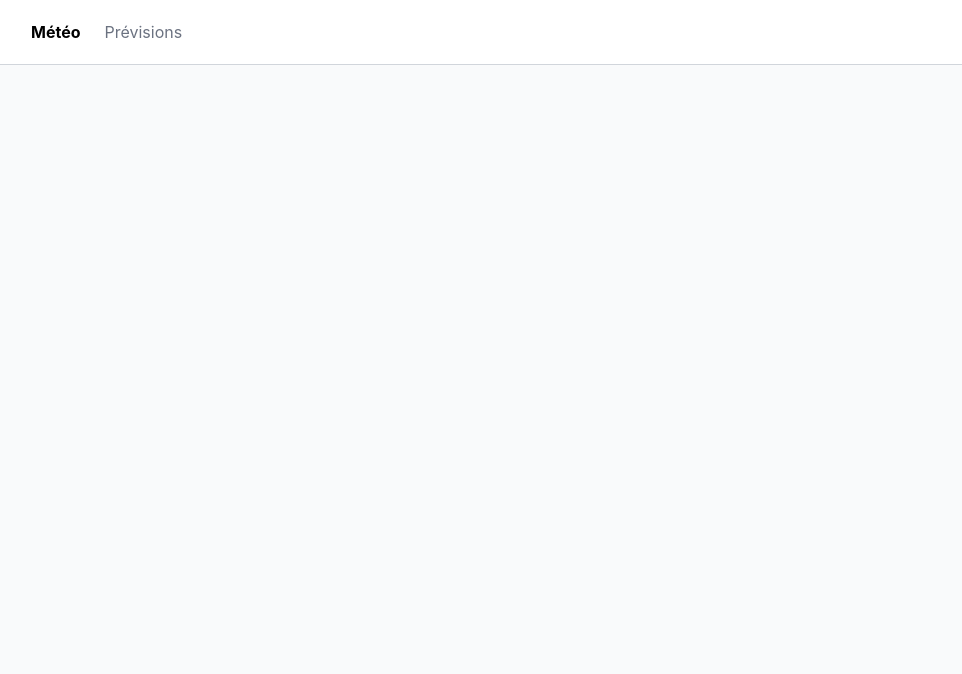
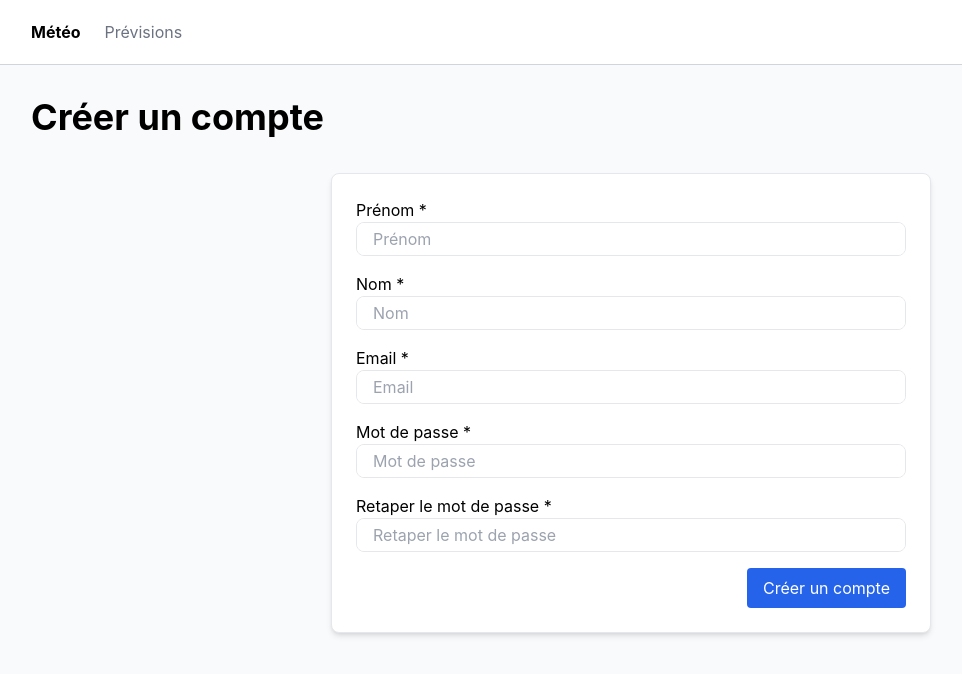
Before and after one commit to LarekMehdi/fo-meteo, a Vue app: page /signup in a window 1280 px wide. Before the commit this address had no page. Shown: the top 674 px of the page, without its empty margins (9-971 px from the left). Built offline with nearby package versions, Linux system fonts and the light colour scheme; the HTML template or start-up script is replaced by a standard one.

Commit message:
feat: page de signup

```diff
--- a/src/router/index.ts
+++ b/src/router/index.ts
@@ -1,6 +1,7 @@
 import { createRouter, createWebHistory } from 'vue-router';
 import HomeView from '../views/HomeView.vue';
 import SigninView from '@/views/auth/SigninView.vue';
+import SignupView from '@/views/auth/SignupView.vue';
 
 const router = createRouter({
   history: createWebHistory(import.meta.env.BASE_URL),
@@ -10,10 +11,16 @@ const router = createRouter({
       name: 'home',
       component: HomeView,
     },
+    // AUTH
     {
       path: '/signin',
       name: 'signin',
       component: SigninView,
+    },
+    {
+      path: '/signup',
+      name: 'signup',
+      component: SignupView,
     },
     {
       path: '/about',
--- a/src/views/auth/SigninView.vue
+++ b/src/views/auth/SigninView.vue
@@ -7,7 +7,7 @@ import InputText from '../../components/inputs/InputText.vue';
 import { reactive } from 'vue';
 import type { SigninInterface } from '../../interfaces/user.interface';
 import { withMessage } from '../../utils/helpers/withMessage';
-import { minLength, required } from '@vuelidate/validators';
+import { email, minLength, required } from '@vuelidate/validators';
 import useVuelidate from '@vuelidate/core';
 import { AxiosError } from 'axios';
 import ButtonSubmit from '../../components/inputs/ButtonSubmit.vue';
@@ -24,7 +24,10 @@ export default {
       password: null,
     });
     const rules = {
-      email: { required: withMessage("L'email est requis", required) },
+      email: {
+        required: withMessage("L'email est requis", required),
+        email: withMessage("L'email n'est pas au bon format", email),
+      },
       password: {
         required: withMessage('Le mot de passe est requis', required),
         minLength: withMessage('Le mot de passe doit faire au moins 6 caractères', minLength(6)),
@@ -121,5 +124,3 @@ export default {
     </section>
   </article>
 </template>
-
-<style scoped></style>
--- /dev/null
+++ b/src/views/auth/SignupView.vue
@@ -0,0 +1,167 @@
+<script lang="ts">
+import useVuelidate from '@vuelidate/core';
+import InputText from '../../components/inputs/InputText.vue';
+import Title from '../../components/shared/Title.vue';
+import type { SignupInterface } from '../../interfaces/user.interface';
+import { computed, reactive } from 'vue';
+import { email, maxLength, minLength, required, sameAs } from '@vuelidate/validators';
+import Row from '../../components/shared/Row.vue';
+import ButtonSubmit from '../../components/inputs/ButtonSubmit.vue';
+import { withMessage } from '../../utils/helpers/withMessage';
+import Card from '../../components/shared/Card.vue';
+import { AxiosError } from 'axios';
+import { useToast } from 'vue-toastification';
+import { useRouter } from 'vue-router';
+
+export default {
+  setup() {
+    const toast = useToast();
+    const router = useRouter();
+
+    const passwordRef = computed(() => signupForm.password);
+
+    const signupForm = reactive<SignupInterface>({
+      firstname: null,
+      lastname: null,
+      email: null,
+      password: null,
+      confirmPassword: null,
+    });
+    const rules = {
+      firstname: {
+        required: withMessage('Le prénom est requis', required),
+        minLength: withMessage('Le prénom doit faire au moins 2 caractères', minLength(2)),
+        maxLength: withMessage('Le prénom ne peut pas dépasser 50 caractères', maxLength(50)),
+      },
+      lastname: {
+        required: withMessage('Le nom est requis', required),
+        minLength: withMessage('Le nom doit faire au moins 2 caractères', minLength(2)),
+        maxLength: withMessage('Le nom ne peut pas dépasser 50 caractères', maxLength(50)),
+      },
+      email: {
+        required: withMessage("L'email est requis", required),
+        email: withMessage("L'email n'est pas au bon format", email),
+      },
+      password: {
+        required: withMessage('Le mot de passe est requis', required),
+        minLength: withMessage('Le mot de passe doit faire au moins 6 caractères', minLength(6)),
+      },
+      confirmPassword: {
+        required: withMessage('La confirmation du mot de passe est requise', required),
+        minLength: withMessage('Le mot de passe doit faire au moins 6 caractères', minLength(6)),
+        sameAsPassword: withMessage('Les mots de passe ne correspondent pas', sameAs(passwordRef)),
+      },
+    };
+    const v$ = useVuelidate(rules, signupForm);
+
+    async function signup() {
+      const isValid = await v$.value.$validate();
+      if (!isValid) return;
+
+      try {
+        //TODO: appel API
+        toast.success('Compte créé avec succés');
+      } catch (e: unknown) {
+        if (e instanceof AxiosError && e.response) {
+          switch (e.response.status) {
+            case 409:
+              toast.error('Ce mail existe déjà');
+              break;
+            default:
+              toast.error('Erreur serveur');
+          }
+        } else {
+          toast.error('Une erreur est survenue');
+        }
+      }
+    }
+
+    return {
+      v$,
+      toast,
+      signupForm,
+      signup,
+    };
+  },
+  components: {
+    Title,
+    InputText,
+    Row,
+    ButtonSubmit,
+    Card,
+  },
+};
+</script>
+
+<template>
+  <article class="min-h-screen flex flex-col gap-6">
+    <Title content="Créer un compte" />
+
+    <Card width="w-1/2 mx-auto" height="h-full">
+      <aside class="flex flex-col gap-4 w-full">
+        <section>
+          <InputText
+            v-model="signupForm.firstname"
+            :isRequired="true"
+            name="firstname"
+            label="Prénom"
+            placeholder="Prénom"
+            :displayLabel="true"
+            :validation="v$.firstname"
+          />
+        </section>
+        <section>
+          <InputText
+            v-model="signupForm.lastname"
+            :isRequired="true"
+            name="lastname"
+            label="Nom"
+            placeholder="Nom"
+            :displayLabel="true"
+            :validation="v$.lastname"
+          />
+        </section>
+        <section>
+          <InputText
+            v-model="signupForm.email"
+            :isRequired="true"
+            name="email"
+            label="Email"
+            placeholder="Email"
+            :displayLabel="true"
+            :validation="v$.email"
+          />
+        </section>
+        <section>
+          <InputText
+            v-model="signupForm.password"
+            :isRequired="true"
+            name="password"
+            label="Mot de passe"
+            placeholder="Mot de passe"
+            :displayLabel="true"
+            :isPassword="true"
+            :validation="v$.password"
+          />
+        </section>
+        <section>
+          <InputText
+            v-model="signupForm.confirmPassword"
+            :isRequired="true"
+            name="confirmPassword"
+            label="Retaper le mot de passe"
+            placeholder="Retaper le mot de passe"
+            :displayLabel="true"
+            :isPassword="true"
+            :validation="v$.confirmPassword"
+          />
+        </section>
+        <Row>
+          <template #right>
+            <ButtonSubmit @click="signup" content="Créer un compte" />
+          </template>
+        </Row>
+      </aside>
+    </Card>
+  </article>
+</template>
```
